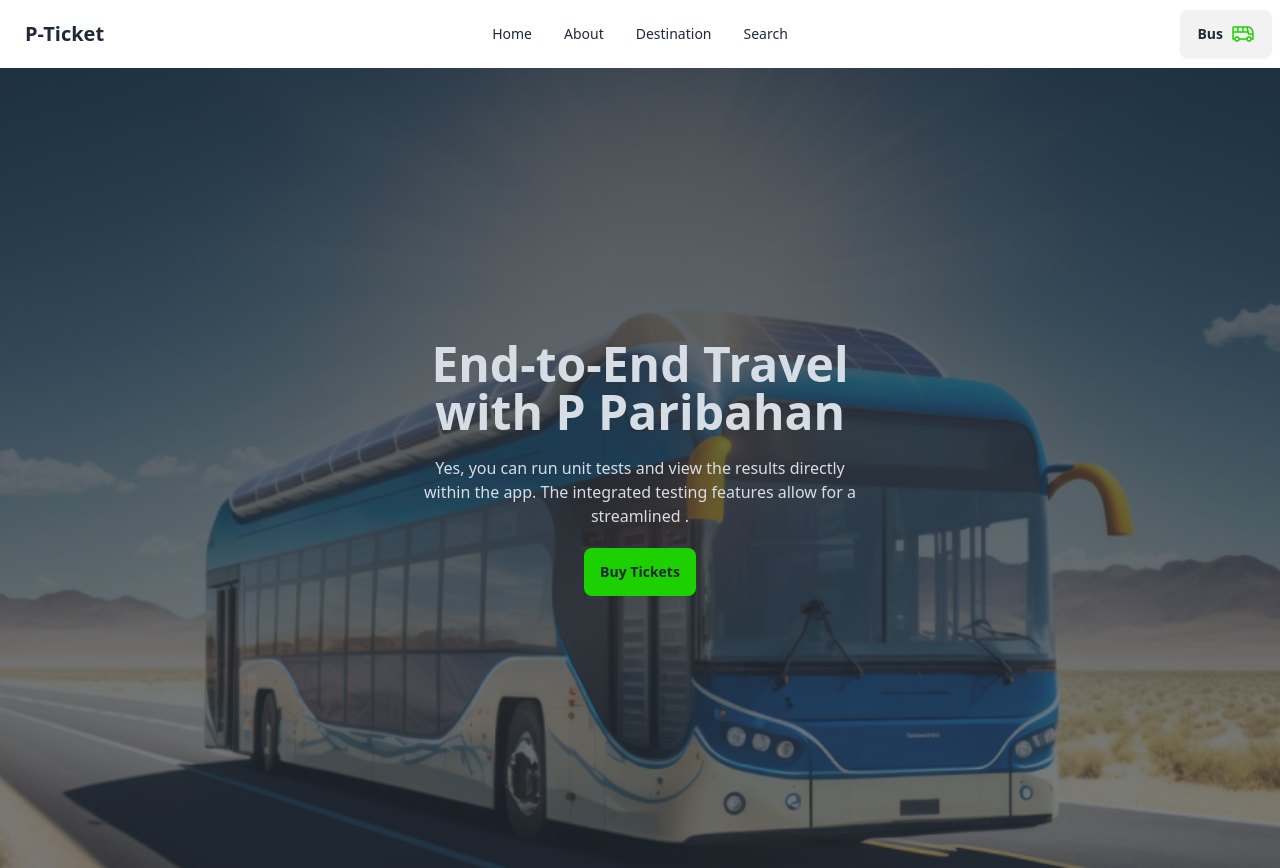
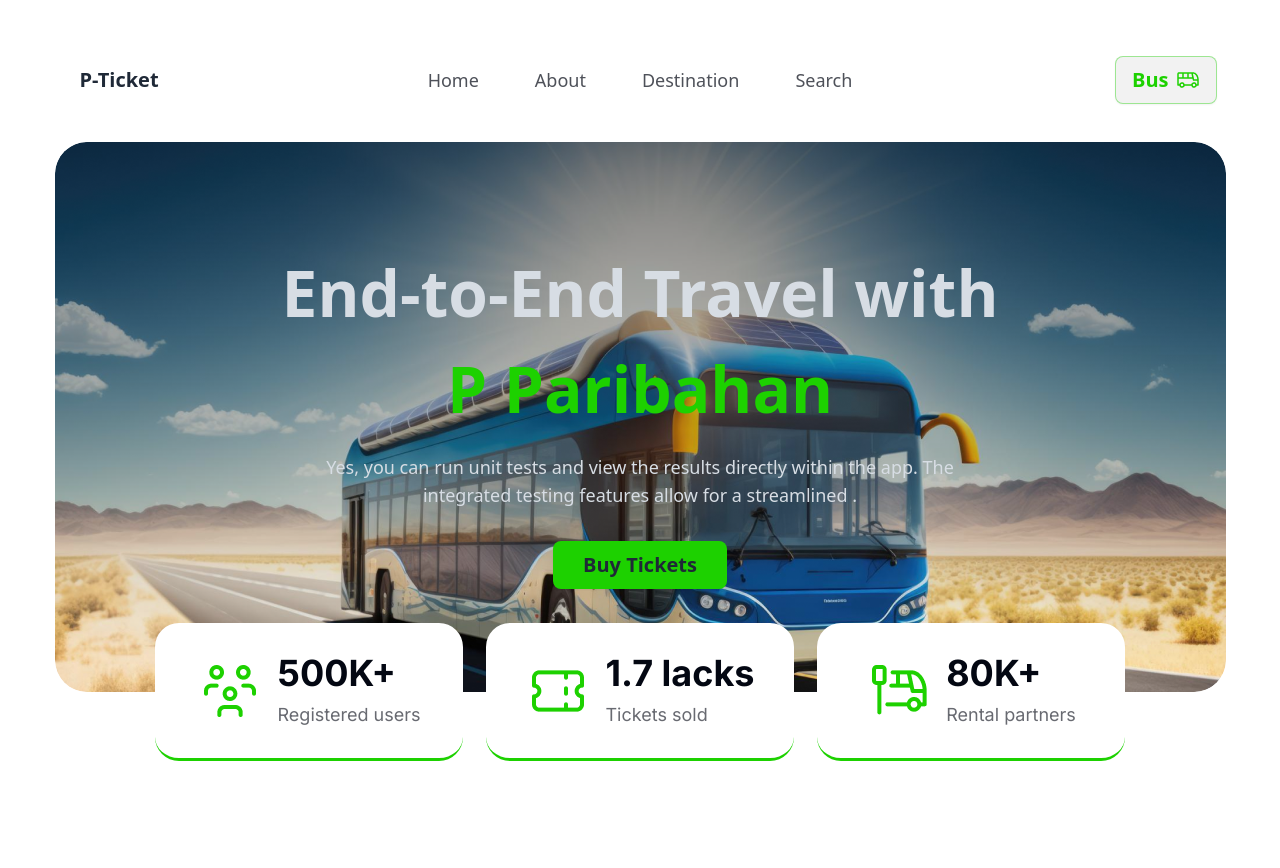
Before and after one commit to rijviislam/ph-assignment-5-smart-ticketing, a plain HTML site: page index.html in a window 1280 px wide. After the commit the page ends 800 px from the top, so only its background shows below. Drawn offline with nearby package versions, Linux system fonts and the light colour scheme.

Commit message:
feat: added header section and banner section

```diff
--- a/index.html
+++ b/index.html
@@ -24,11 +24,14 @@
       .font_two {
         font-family: "Raleway", sans-serif;
       }
+      .primary_color {
+        color: #1dd100;
+      }
     </style>
   </head>
-  <body>
-    <!-- <h1 class="text-red-700">Connected!</h1> -->
-    <header>
+  <body class="flex flex-col justify-center items-center">
+    <!-- HEADER SECTION  -->
+    <header class="w-[1171px] mt-[48px]">
       <div class="navbar bg-base-100">
         <div class="navbar-start">
           <div class="dropdown">
@@ -50,7 +53,7 @@
             </div>
             <ul
               tabindex="0"
-              class="menu menu-sm dropdown-content mt-3 z-[1] p-2 shadow bg-base-100 rounded-box w-52"
+              class="menu menu-sm dropdown-content mt-3 z-[1] p-2 rounded-box w-52"
             >
               <li><a>Home</a></li>
               <li><a>About</a></li>
@@ -61,37 +64,104 @@
           <a class="btn btn-ghost text-xl">P-Ticket</a>
         </div>
         <div class="navbar-center hidden lg:flex">
-          <ul class="menu menu-horizontal px-1">
-            <li><a>Home</a></li>
-            <li><a>About</a></li>
-            <li><a>Destination</a></li>
-            <li><a>Search</a></li>
+          <ul class="flex gap-14 px-1">
+            <li class="cursor-pointer text-[#030712b3] font-medium text-lg">
+              <a>Home</a>
+            </li>
+            <li class="cursor-pointer text-[#030712b3] font-medium text-lg">
+              <a>About</a>
+            </li>
+            <li class="cursor-pointer text-[#030712b3] font-medium text-lg">
+              <a>Destination</a>
+            </li>
+            <li class="cursor-pointer text-[#030712b3] font-medium text-lg">
+              <a>Search</a>
+            </li>
           </ul>
         </div>
         <div class="navbar-end">
-          <a class="btn">Bus <img src="./assets/bus-icon.png" alt="" /></a>
+          <a
+            class="btn text-[#1DD100] font-bold text-xl flex justify-center items-center border border-[#1dd10066]"
+            >Bus
+            <img
+              class="w-[24px] h-[24px] object-contain"
+              src="./assets/bus-icon.png"
+              alt=""
+          /></a>
         </div>
       </div>
     </header>
     <main>
       <!-- BANNER SECTION  -->
-      <section class="">
+      <section class="w-[1171px] mt-[30px] rounded-[32px] relative">
         <div
-          class="hero min-h-screen"
+          class="min-h-[550px] rounded-[32px] flex flex-col justify-center items-center"
           style="background-image: url(./assets/banner.png)"
         >
           <div class="hero-overlay bg-opacity-60"></div>
-          <div class="hero-content text-center text-neutral-content">
-            <div class="max-w-md">
-              <h1 class="mb-5 text-5xl font-bold">
-                End-to-End Travel with P Paribahan
+          <div class="hero-content text-neutral-content">
+            <div class="flex flex-col justify-center items-center">
+              <h1
+                class="text-[64px] font-bold lg:w-[742px] text-center flex flex-col"
+              >
+                End-to-End Travel with
+                <span class="text-[#1DD100]">P Paribahan</span>
               </h1>
-              <p class="mb-5">
+              <p class="mb-8 mt-4 lg:w-[691px] text-center text-lg font-normal">
                 Yes, you can run unit tests and view the results directly within
                 the app. The integrated testing features allow for a streamlined
                 .
               </p>
-              <button class="btn bg-[#1DD100] border-none">Buy Tickets</button>
+              <button
+                class="btn bg-[#1DD100] border-none text-xl font-bold px-[30px]"
+              >
+                Buy Tickets
+              </button>
+            </div>
+          </div>
+        </div>
+        <!-- BANNER CARD CONTAINER -->
+
+        <div
+          class="w-full absolute top-[481px] flex justify-center items-center gap-[23px]"
+        >
+          <div
+            class="w-[308px] h-[138px] border-b-[3px] border-[#1DD100] rounded-3xl flex items-center justify-center gap-4 bg-[#FFF] cursor-pointer"
+          >
+            <img class="w-[64px] h-[64px]" src="./assets/people.png" alt="" />
+            <div class="flex flex-col gap-2">
+              <h1 class="text-4xl font-bold text-[#030712] font_one">500K+</h1>
+              <p class="font-normal text-lg text-[#03071299] font_one">
+                Registered users
+              </p>
+            </div>
+          </div>
+          <div
+            class="w-[308px] h-[138px] border-b-[3px] border-[#1DD100] rounded-3xl flex items-center justify-center gap-4 bg-[#FFF] cursor-pointer"
+          >
+            <img
+              class="w-[64px] h-[64px]"
+              src="./assets/ticket-cupon.png"
+              alt=""
+            />
+            <div class="flex flex-col gap-2">
+              <h1 class="text-4xl font-bold text-[#030712] font_one">
+                1.7 lacks
+              </h1>
+              <p class="font-normal text-lg text-[#03071299] font_one">
+                Tickets sold
+              </p>
+            </div>
+          </div>
+          <div
+            class="w-[308px] h-[138px] border-b-[3px] border-[#1DD100] rounded-3xl flex items-center justify-center gap-4 bg-[#FFF] cursor-pointer"
+          >
+            <img class="w-[64px] h-[64px]" src="./assets/stoppage.png" alt="" />
+            <div class="flex flex-col gap-2">
+              <h1 class="text-4xl font-bold text-[#030712] font_one">80K+</h1>
+              <p class="font-normal text-lg text-[#03071299] font_one">
+                Rental partners
+              </p>
             </div>
           </div>
         </div>
```
